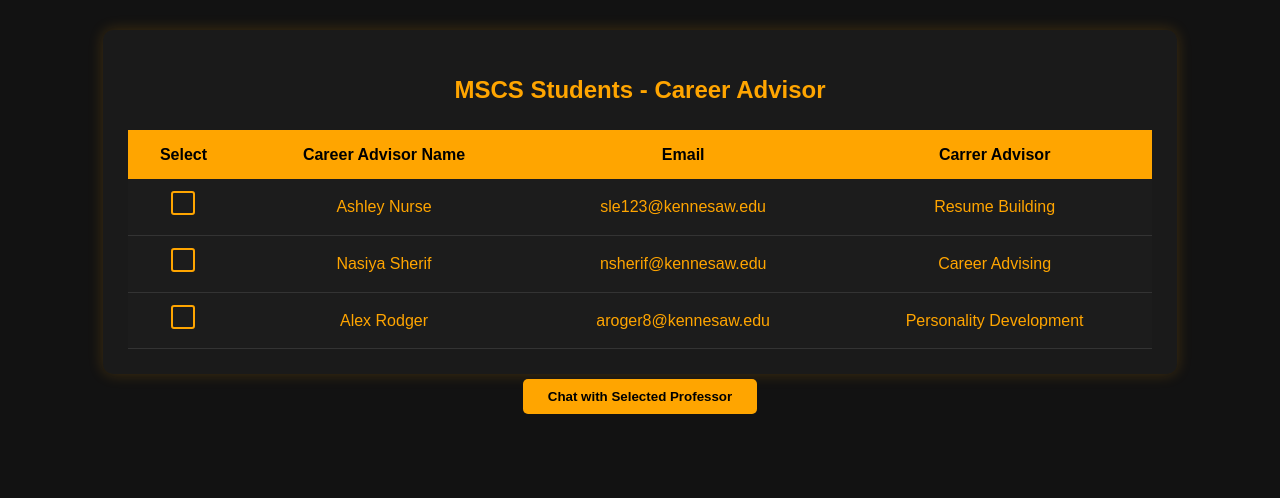
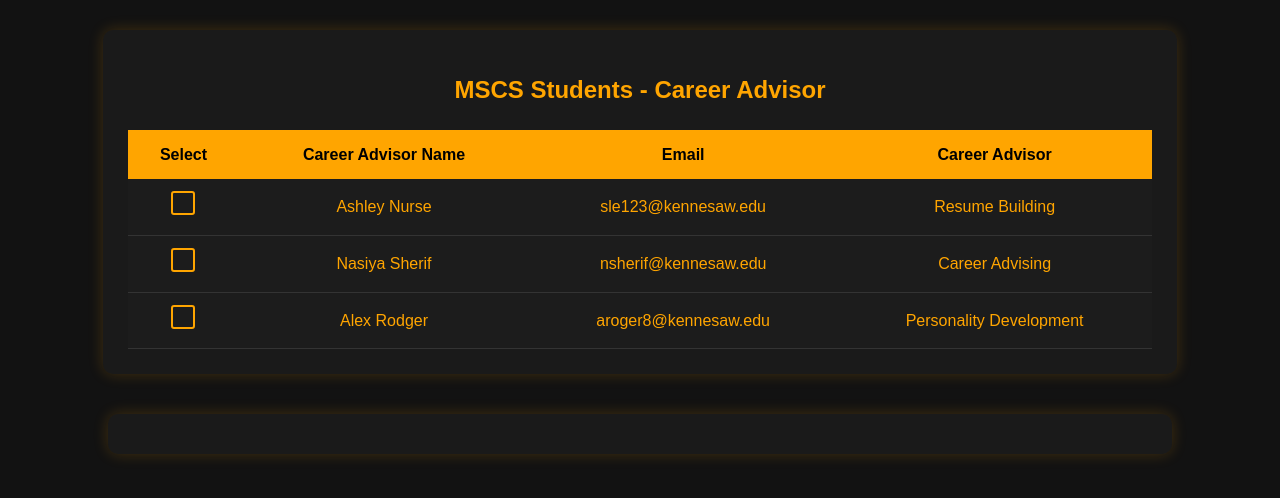
Before and after one commit to drashtee-parmar/CS_ConnectHub, a Flask app: page /students in a window 1280 px wide. Shown: the part 179-677 px from the top of the page. Run offline with Flask 3, Linux system fonts and the light colour scheme; some libraries are stand-ins or nearby versions.

Commit message:
Student: chatbot is working as expected

````diff
--- a/app.py
+++ b/app.py
@@ -432,7 +432,9 @@ alumni_members = [
     {"name": "Agith Agarkar", "company": "Facebook", "graduation": "2004"},
 ]
 
-# GPT Conversation Function
+# ------------------------------
+# OpenAI Chat Handler
+# ------------------------------
 def conversation(messages, temperature=0.4):
     try:
         response = client.chat.completions.create(
@@ -446,7 +448,9 @@ def conversation(messages, temperature=0.4):
         print(f"OpenAI API Error: {e}")
         return "The chatbot was unable to process your request at this time."
 
-# Routes
+# ------------------------------
+# ROUTES
+# ------------------------------
 @app.route("/")
 def index():
     return render_template("index.html")
@@ -463,77 +467,132 @@ def alumni():
 def students():
     return render_template("students.html", student=Student_advisor_members)
 
-# Chat Endpoints
+# ------------------------------
+# CHAT ENDPOINTS
+# ------------------------------
+
+# Faculty Chat API
 @app.route("/facultychat", methods=["POST"])
 def faculty_chat():
-    input_info = request.get_json()
-    question = input_info[2]["Question"]
-    faculty_name = input_info[0]["Professor Name"]
-    subject_name = input_info[1]["Subject Taught"]
+    data = request.get_json()
+    faculty_name = data[0].get("Professor Name", "Unknown Professor")
+    subject = data[1].get("Subject Taught", "Unknown Subject")
+    question = data[2].get("Question", "")
 
     context = [
-        {
-            "role": "system",
-            "content": f"{faculty_name} is a professor specializing in {subject_name}. "
-                       f"Provide clear and accurate answers to questions related to {subject_name}."
-        },
+        {"role": "system", "content": f"You are {faculty_name}, an expert in {subject}. Provide clear, professional answers."},
         {"role": "user", "content": question}
     ]
 
-    response = conversation(context)
-    return jsonify({
-        "faculty_name": faculty_name,
-        "user_message": question,
-        "assistant_response": response
-    })
+    answer = conversation(context)
+    return jsonify({"faculty_name": faculty_name, "user_message": question, "assistant_response": answer})
 
+# Alumni Chat API
 @app.route("/alumnichat", methods=["POST"])
 def alumni_chat():
-    input_info = request.get_json()
-    question = input_info[4]["Question"]
-    alumni_name = input_info[0]["Alumni Name"]
-    alumni_department = input_info[1]["Department"]
-    graduation_year = input_info[2]["Graduation Year"]
-    company_working = input_info[3]["Current Position"]
+    data = request.get_json()
+    alumni_name = data.get("alumni_name", "Unknown Alumni")
+    department = data.get("department", "Unknown Department")
+    grad_year = data.get("graduation_year", "Unknown Year")
+    company = data.get("company", "Unknown Company")
+    question = data.get("question", "")
 
     context = [
-        {
-            "role": "system",
-            "content": f"{alumni_name} graduated in {graduation_year} from {alumni_department}. "
-                       f"They currently work at {company_working} and can provide insights related to their career path."
-        },
+        {"role": "system", "content": f"You are {alumni_name}, a {department} graduate ({grad_year}), working at {company}. Share relevant insights."},
         {"role": "user", "content": question}
     ]
 
-    response = conversation(context)
-    return jsonify({
-        "alumni_name": alumni_name,
-        "user_message": question,
-        "assistant_response": response
-    })
+    answer = conversation(context)
+    return jsonify({"alumni_name": alumni_name, "user_message": question, "assistant_response": answer})
 
+# Student Advisor Chat API
 @app.route("/studentadvisorchat", methods=["POST"])
 def student_advisor_chat():
-    input_info = request.get_json()
-    question = input_info[2]["Question"]
-    advisor_name = input_info[0]["Advisor Name"]
-    career_advisor = input_info[1]["Carrer Advisor"]
+    data = request.get_json()
+    advisor_name = data.get("advisor_name", "Unknown Advisor")
+    expertise = data.get("career_advisor", "Career Guidance")
+    question = data.get("question", "")
 
     context = [
-        {
-            "role": "system",
-            "content": f"{advisor_name} is a career advisor specializing in {career_advisor}. "
-                       f"Answer questions related to {career_advisor} with clear and practical advice."
-        },
+        {"role": "system", "content": f"You are {advisor_name}, an expert in {expertise}. Provide concise, practical guidance."},
         {"role": "user", "content": question}
     ]
 
-    response = conversation(context)
-    return jsonify({
-        "advisor_name": advisor_name,
-        "user_message": question,
-        "assistant_response": response
-    })
+    answer = conversation(context)
+    return jsonify({"advisor_name": advisor_name, "user_message": question, "assistant_response": answer})
+
+
+# # Faculty Chat API
+# @app.route("/facultychat", methods=["POST"])
+# def faculty_chat():
+#     input_info = request.get_json()
+#     question = input_info[2]["Question"]
+#     faculty_name = input_info[0]["Professor Name"]
+#     subject_name = input_info[1]["Subject Taught"]
+
+#     context = [
+#         {
+#             "role": "system",
+#             "content": f"{faculty_name} is a professor specializing in {subject_name}. "
+#                        f"Provide clear and accurate answers to questions related to {subject_name}."
+#         },
+#         {"role": "user", "content": question}
+#     ]
+
+#     response = conversation(context)
+#     return jsonify({
+#         "faculty_name": faculty_name,
+#         "user_message": question,
+#         "assistant_response": response
+#     })
+
+# @app.route("/alumnichat", methods=["POST"])
+# def alumni_chat():
+#     input_info = request.get_json()
+#     question = input_info[4]["Question"]
+#     alumni_name = input_info[0]["Alumni Name"]
+#     alumni_department = input_info[1]["Department"]
+#     graduation_year = input_info[2]["Graduation Year"]
+#     company_working = input_info[3]["Current Position"]
+
+#     context = [
+#         {
+#             "role": "system",
+#             "content": f"{alumni_name} graduated in {graduation_year} from {alumni_department}. "
+#                        f"They currently work at {company_working} and can provide insights related to their career path."
+#         },
+#         {"role": "user", "content": question}
+#     ]
+
+#     response = conversation(context)
+#     return jsonify({
+#         "alumni_name": alumni_name,
+#         "user_message": question,
+#         "assistant_response": response
+#     })
+
+# @app.route("/studentadvisorchat", methods=["POST"])
+# def student_advisor_chat():
+#     input_info = request.get_json()
+#     question = input_info[2]["Question"]
+#     advisor_name = input_info[0]["Advisor Name"]
+#     career_advisor = input_info[1]["Carrer Advisor"]
+
+#     context = [
+#         {
+#             "role": "system",
+#             "content": f"{advisor_name} is a career advisor specializing in {career_advisor}. "
+#                        f"Answer questions related to {career_advisor} with clear and practical advice."
+#         },
+#         {"role": "user", "content": question}
+#     ]
+
+#     response = conversation(context)
+#     return jsonify({
+#         "advisor_name": advisor_name,
+#         "user_message": question,
+#         "assistant_response": response
+#     })
 
 # Teaching Assistant Chat Example
 @app.route("/teachingassistant")
--- a/static/styles.css
+++ b/static/styles.css
@@ -171,6 +171,52 @@
 }
 
 .faculty-table tr:hover td {
+    background: rgba(255, 165, 0, 0.1);
+}
+
+
+/* advisor Table Styling */
+.advisor-container {
+    width        : 80%;
+    margin       : 0 auto;
+    background   : #1a1a1a;
+    padding      : 25px;
+    border-radius: 10px;
+    box-shadow   : 0 0 15px rgba(255, 165, 0, 0.2);
+}
+
+.advisor-container h1 {
+    text-align   : center;
+    margin-bottom: 20px;
+    font-size    : 24px;
+    font-weight  : bold;
+    color        : #FFA500;
+}
+
+.advisor-table {
+    width          : 100%;
+    border-collapse: collapse;
+    margin-top     : 20px;
+}
+
+.advisor-table th {
+    background : #FFA500;
+    color      : #000;
+    font-weight: bold;
+    padding    : 12px;
+    text-align : center;
+    font-size  : 16px;
+}
+
+.advisor-table td {
+    background   : #1c1c1c;
+    color        : #FFA500;
+    padding      : 12px;
+    text-align   : center;
+    border-bottom: 1px solid #333;
+}
+
+.advisor-table tr:hover td {
     background: rgba(255, 165, 0, 0.1);
 }
 
@@ -553,7 +599,9 @@ textarea {
 .faculty-chat #chatbotButton {
     color: #000;
 }
-
+.students-chat #chatbotButton {
+    color: #000;
+}
 
 /* Chat Button */
 #chatbotButton {
@@ -592,13 +640,15 @@ textarea {
     justify-content: center;
 }
 
+/* Chat Section Properly Centered */
 .students-chat {
-    font-family    : Arial, sans-serif;
-    margin         : 0;
-    display        : flex;
-    flex-direction : column;
-    align-items    : center;
-    justify-content: center;
+    width        : 80%;
+    margin       : 40px auto;
+    background   : #1a1a1a;
+    padding      : 20px;
+    border-radius: 10px;
+    box-shadow   : 0 0 15px rgba(255, 165, 0, 0.2);
+    text-align   : center;
 }
 
 /* Buttons */
--- a/templates/students.html
+++ b/templates/students.html
@@ -1,9 +1,9 @@
 <!DOCTYPE html>
 <html lang="en">
   <head>
-    <meta charset="UTF-8"/>
-    <meta name="viewport" content="width=device-width, initial-scale=1.0"/>
-    <link rel="stylesheet" href="static/styles.css"/>
+    <meta charset="UTF-8" />
+    <meta name="viewport" content="width=device-width, initial-scale=1.0" />
+    <link rel="stylesheet" href="static/styles.css" />
     <title>Student-Career Advisor</title>
     <!--    <style>-->
     <!--      #chatbotButton {-->
@@ -59,15 +59,15 @@
     </header>
     <!-- Page-specific content here -->
 
-<div class="faculty-container">
+    <div class="advisor-container">
       <h1>MSCS Students - Career Advisor</h1>
-    <table class="faculty-table">
+      <table class="advisor-table">
         <thead>
           <tr>
             <th>Select</th>
             <th>Career Advisor Name</th>
             <th>Email</th>
-            <th>Carrer Advisor</th>
+            <th>Career Advisor</th>
           </tr>
         </thead>
         <tbody>
@@ -76,7 +76,7 @@
               <label>
                 <input
                   type="radio"
-                            name="faculty-select"
+                  name="advisor-select"
                   value="Ashley Nurse"
                   onclick="showChatbot(this.value)"
                   class="styled-checkbox"
@@ -93,7 +93,7 @@
               <label>
                 <input
                   type="radio"
-                            name="faculty-select"
+                  name="advisor-select"
                   value="Nasiya Sherif"
                   onclick="showChatbot(this.value)"
                   class="styled-checkbox"
@@ -110,7 +110,7 @@
               <label>
                 <input
                   type="radio"
-                            name="faculty-select"
+                  name="advisor-select"
                   value="Alex Rodger"
                   onclick="showChatbot(this.value)"
                   class="styled-checkbox"
@@ -127,49 +127,34 @@
     </div>
     <div class="students-chat">
       <button id="chatbotButton" onclick="toggleChat()">
-        Chat with Selected Professor
+        Chat with Selected Career Advisor
       </button>
-
       <div id="chatContainer">
+        <div class="chat-controls">
           <input
             id="questionInput"
             type="text"
             placeholder="Enter your question here..."
-                class="input_inlineBlock"
-                style="width: 310px"
           />
-        <!-- <button class="inlineBlock" onclick="retrieveInfo()">Send</button> -->
-        <button
-                class="button_inlineBlock"
-                onclick="populateTextarea()"
-                id="sendBtn"
-        >
-            Send
-        </button>
-        <button
-                class="button_inlineBlock"
-                id="resetBtn"
-                onClick="window.location.reload(true)"
-        >
+          <button id="sendBtn" onclick="populateTextarea()">Send</button>
+          <button id="resetBtn" onClick="window.location.reload(true)">
             Reset
           </button>
-        <!--<input type = "button" value= "Reset" onClick= "window.location.reload(true)"></input>-->
-        <br/><br/>
-        <textarea
-                id="outputTextarea"
-                rows="15"
-                cols="83"
-                placeholder="Output here..."
-        ></textarea>
+        </div>
+        <div id="outputContainer" class="chat-output"></div>
       </div>
     </div>
 
     <script src="https://ajax.googleapis.com/ajax/libs/jquery/3.5.1/jquery.min.js"></script>
     <script>
+      document.addEventListener("DOMContentLoaded", function () {
+        // Initially hide button and chat container
+        document.getElementById("chatbotButton").style.display = "none";
+        document.getElementById("chatContainer").style.display = "none";
 
-    document.addEventListener("DOMContentLoaded", function () {
+        // Highlight active nav link
         const currentPath = window.location.pathname.split("/").pop();
-      document.querySelectorAll(".header-nav a").forEach(link => {
+        document.querySelectorAll(".header-nav a").forEach((link) => {
           if (link.getAttribute("href") === currentPath) {
             link.classList.add("active");
           } else {
@@ -178,9 +163,11 @@
         });
       });
 
-
-      function toggleChatbotButton() {
-        document.getElementById("chatbotButton").style.display = "block";
+      // Called when a advisor is selected
+      function showChatbot(advisorInfo) {
+        let chatbotButton = document.getElementById("chatbotButton");
+        chatbotButton.style.display = "inline-block"; // Show button
+        chatbotButton.innerHTML = "Chat with " + advisorInfo;
       }
 
       function toggleChat() {
@@ -189,7 +176,10 @@
           chatContainer.style.display === "none" ? "block" : "none";
       }
 
-      <!-- Not in use -->
+      function toggleChatbotButton() {
+        document.getElementById("chatbotButton").style.display = "block";
+      }
+
       function toggleChatbot() {
         var chatbot = document.getElementById("chat-interface");
         if (chatbot.style.display === "none" || chatbot.style.display === "") {
@@ -201,7 +191,9 @@
 
       function showChatbot(advisorInfo) {
         let chatbotButton = document.getElementById("chatbotButton");
-        chatbotButton.style.display = "block";
+        chatbotButton.style.display = "inline-block"; //Ensure it's visible
+        chatbotButton.style.backgroundColor = "#FFA500";
+        chatbotButton.style.color = "#000";
         chatbotButton.innerHTML = "Chat with " + advisorInfo;
       }
 
@@ -222,43 +214,69 @@
       // This function is to populate the textarea with the necessary information
       function populateTextarea() {
         const questionInput = document.getElementById("questionInput");
-        const outputTextarea = document.getElementById("outputTextarea");
+        const outputContainer = document.getElementById("outputContainer");
 
-        // Get the selected professor's row
+        // Ensure selected advisor is selected
         const selectedRadio = document.querySelector(
-          'input[name="faculty-select"]:checked'
+          'input[name="advisor-select"]:checked'
         );
-        if (selectedRadio) {
+        if (!selectedRadio) {
+          alert("Please select a advisor first.");
+          return;
+        }
+
+        // Get selected advisor details
           const selectedRow = selectedRadio.closest("tr");
-
           const advisorName = selectedRow.cells[1].textContent;
           const carrerAdvisor = selectedRow.cells[3].textContent;
           const questionInputtext = questionInput.value;
 
-          var server_data = [
+        // Prevent empty questions
+        if (!questionInputtext) return;
+
+        // Prepare data payload
+        const server_data = [
             { "Advisor Name": advisorName },
             { "Carrer Advisor": carrerAdvisor },
             { Question: questionInputtext },
           ];
 
+        // Send request to backend
         $.ajax({
           type: "POST",
-            url: "/studentadvisorchat",
+          url: "/facultychat",
           data: JSON.stringify(server_data),
           contentType: "application/json",
           dataType: "json",
         }).done(function (data) {
-            //$('#outputTextarea').html("<b>"Question:"</b>");
-            //$('#outputTextarea').text(data['assistant_response']).show()});
-            //text(data.output).show()});
-            outputTextarea.value += `Question: ${data["user_message"]}\n`;
-            outputTextarea.value += `Response: ${data["assistant_response"]}\n\n\n`;
+          // Build chat entry without timestamps
+          const chatHTML = `
+            <div class="chat-entry">
+                <div class="question"><strong>Question:</strong> ${
+                  data["user_message"]
+                }</div>
+                <div class="response"><strong>Response:</strong><br>${formatResponse(
+                  data["assistant_response"]
+                )}</div>
+                <hr>
+            </div>
+        `;
 
-            console.log("Response Data:", data["assistant_response"]);
+          //Prepend new messages to the top
+          outputContainer.insertAdjacentHTML("afterbegin", chatHTML);
+
+          //Clear input field after sending
+          questionInput.value = "";
         });
-        } else {
-          outputTextarea.value = "Please select a professor first.";
       }
+
+      function formatResponse(text) {
+        return text
+          .replace(/```([\s\S]*?)```/g, "<pre><code>$1</code></pre>")
+          .replace(/`([^`]+)`/g, "<code>$1</code>")
+          .replace(/\*\*(.*?)\*\*/g, "<strong>$1</strong>")
+          .replace(/### (.*?)\n/g, "<h4>$1</h4>")
+          .replace(/\n/g, "<br>");
       }
 
       function reset_students() {
@@ -267,8 +285,6 @@
           url: "/students",
         });
       }
-
-
     </script>
   </body>
 </html>
````
Lines whose indentation alone changed are shown as unchanged.
